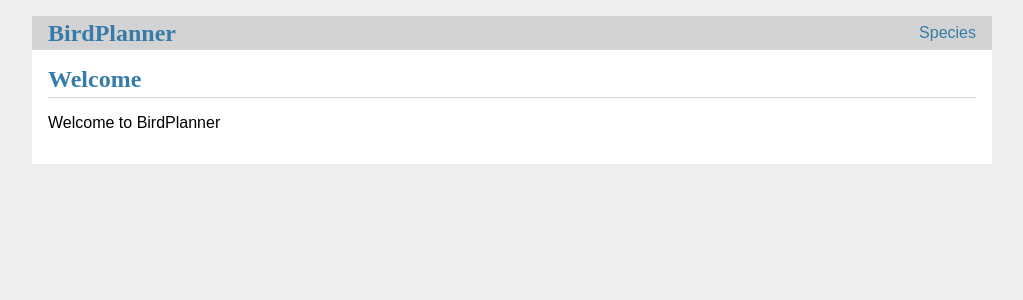
After one commit to joshuahedlund/birdplanner, a Flask app: template flaskr/templates/index.html in a window 1280 px wide. The commit adds this page. Shown: the top 300 px of the page, without its empty margins (128-1151 px from the left). Run offline with Flask 3, Linux system fonts and the light colour scheme; the template is opened without the code that fills it, so the values that code supplies are empty; parts of the project's set-up code (start-up, migrations or seed data) failed here and were passed over.

Commit message:
add home page

```diff
--- a/flaskr/__init__.py
+++ b/flaskr/__init__.py
@@ -1,11 +1,8 @@
 import os
 
-from flask import Flask, g
-from flask_sqlalchemy import SQLAlchemy
+from flask import Flask, render_template
 
 from . import db
-
-from repositories.TripRepository import getTrip
 
 
 def create_app(test_config=None):
@@ -30,12 +27,9 @@ def create_app(test_config=None):
         pass
 
 
-    # a simple page that says hello
-    @app.route('/hello')
+    @app.route('/')
     def hello():
-        trip = getTrip(app.db.session, 3)
-
-        return 'Hello, World!' + str(trip.name)
+        return render_template('index.html')
 
     from . import species
     app.register_blueprint(species.bp)
--- a/flaskr/templates/base.html
+++ b/flaskr/templates/base.html
@@ -2,7 +2,7 @@
 <title>{% block title %}{% endblock %} - BirdPlanner</title>
 <link rel="stylesheet" href="{{ url_for('static', filename='style.css') }}">
 <nav>
-  <h1>BirdPlanner</h1>
+  <h1><a href="/">BirdPlanner</a></h1>
   <ul>
       <li><a href="{{ url_for('species.index') }}">Species</a>
   </ul>
--- /dev/null
+++ b/flaskr/templates/index.html
@@ -0,0 +1,11 @@
+{% extends 'base.html' %}
+
+{% block header %}
+  <h1>{% block title %}Welcome{% endblock %}</h1>
+{% endblock %}
+
+{% block content %}
+<p>
+    Welcome to BirdPlanner
+</p>
+{% endblock %}
```
